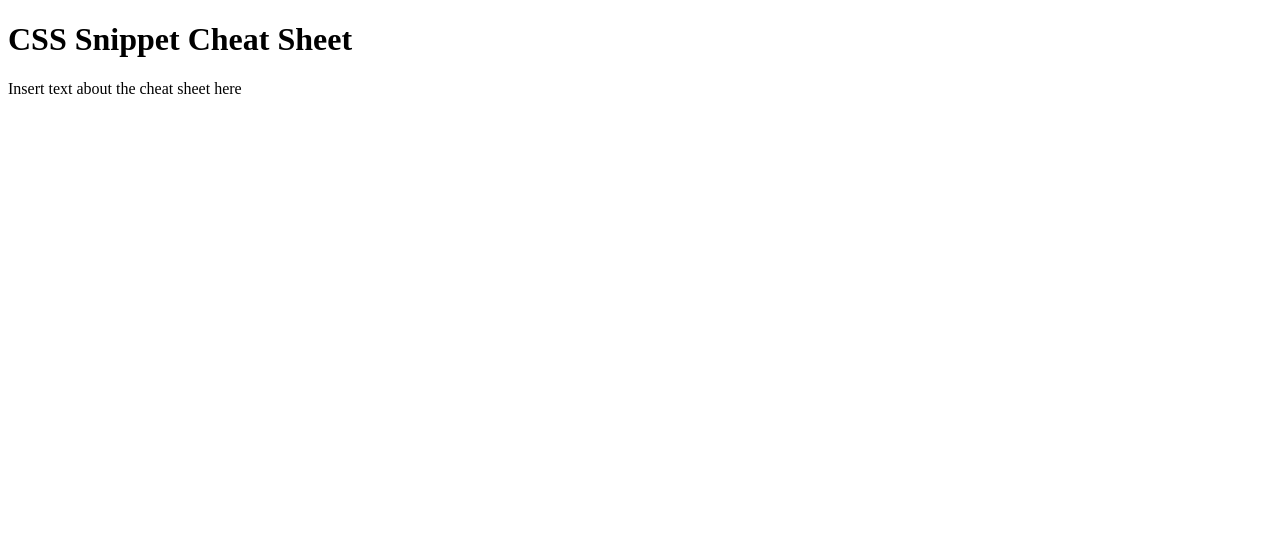
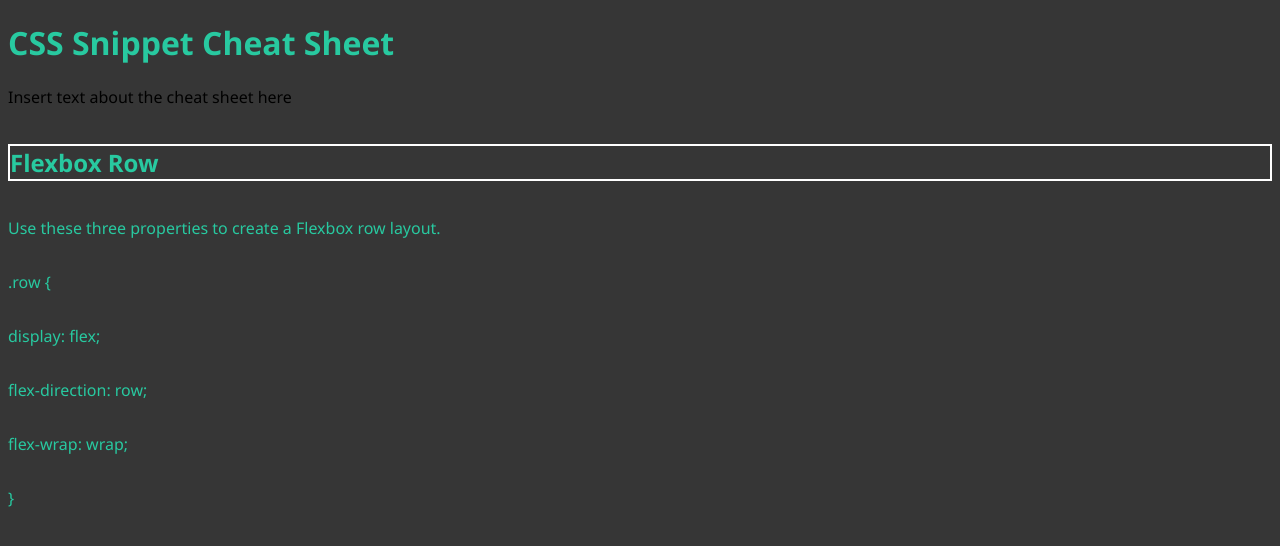
Before and after one commit to halversonm/css-snippet-cheat-sheet, a plain HTML site: page index.html in a window 1280 px wide. Drawn offline with Linux system fonts and the light colour scheme.

Commit message:
added text to first card section and added some minimal styles

```diff
--- a/assets/style.css
+++ b/assets/style.css
@@ -0,0 +1,30 @@
+:root {
+    --main-bg-color: rgb(54, 54, 54);
+    --main-text-color: rgb(40, 201, 160);
+    --main-accent-color: white;
+}
+
+body {
+    font-size: 16px;
+    background-color: var(--main-bg-color);
+    font-family:'Segoe UI', Tahoma, Geneva, Verdana, sans-serif;
+}
+
+/* Header */
+h1 {
+    color: var(--main-text-color);
+}
+
+.card {
+    display: flex;
+    flex-direction: column;
+}
+
+.card h2 {
+    color: var(--main-text-color);
+    border: 2px var(--main-accent-color) solid;
+}
+
+.card p {
+    color: var(--main-text-color);
+}
--- a/index.html
+++ b/index.html
@@ -18,7 +18,15 @@
 
     <main>
         <section class="card">
-
+            <h2>Flexbox Row</h2>
+            <p>
+                Use these three properties to create a Flexbox row layout.
+            </p>
+            <p>.row { </p>
+            <p>display: flex;</p>
+            <p>flex-direction: row;</p>
+            <p>flex-wrap: wrap;</p>
+            <p>}</p>
         </section>
     </main>
 
```
